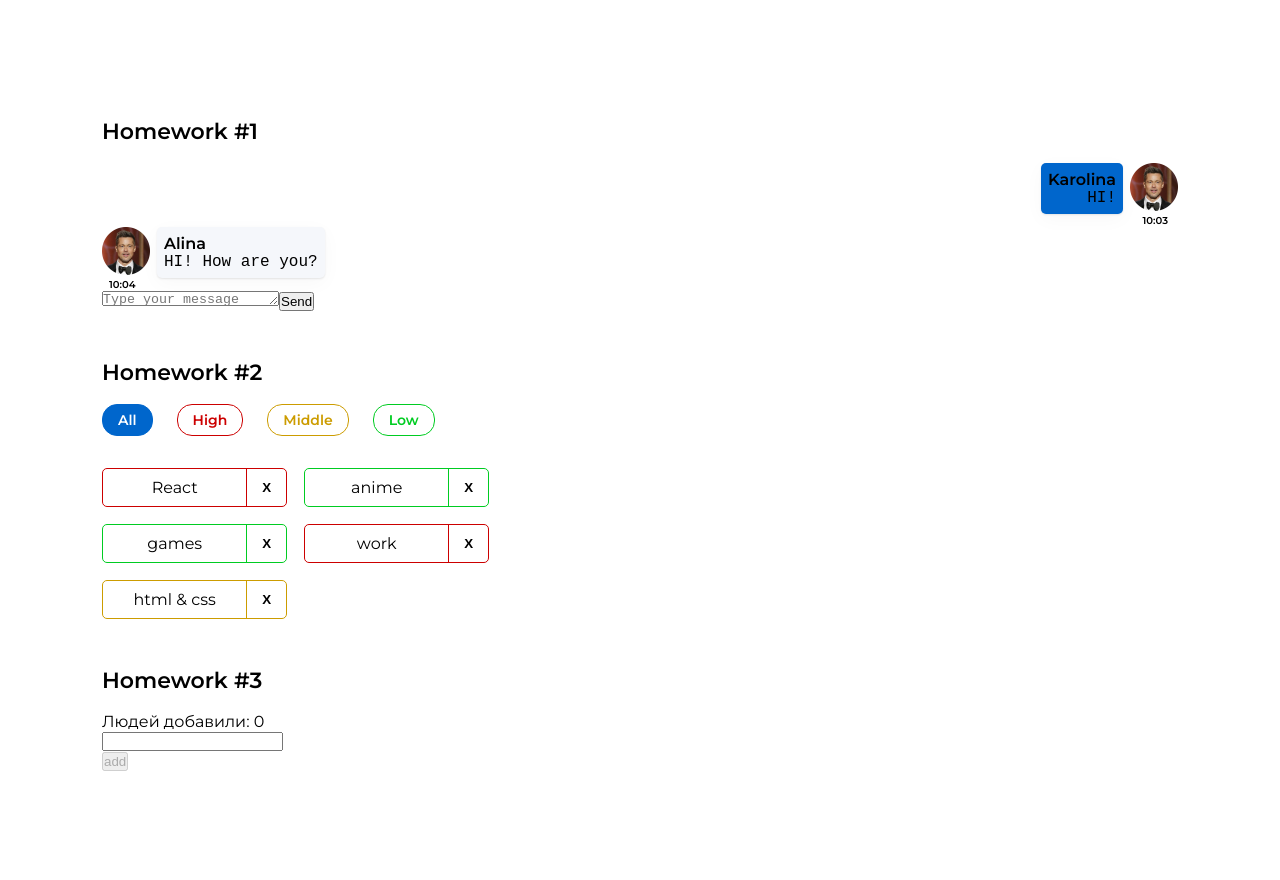
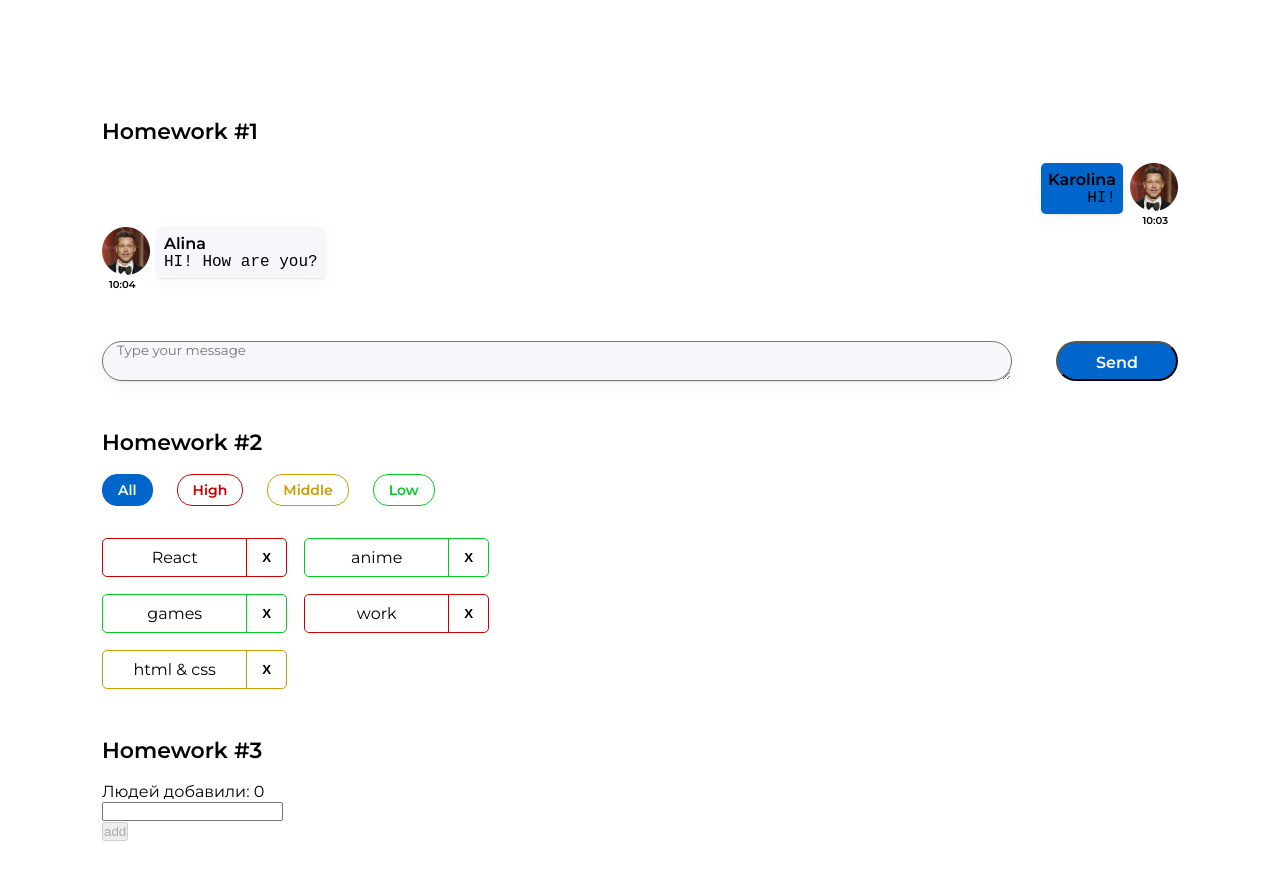
Before and after one commit to KarolinaEsepenok/dzIgnatNew, a React (Create React App) app: page / in a window 1280 px wide. Shown: the top 880 px of the page. Before the commit the page ends 841 px from the top, so only its background shows below. Built offline with nearby package versions, Linux system fonts and the light colour scheme.

Commit message:
commitHW1csstask

```diff
--- a/src/s2-homeworks/hw01/message-sender/MessageSender.module.css
+++ b/src/s2-homeworks/hw01/message-sender/MessageSender.module.css
@@ -1,13 +1,38 @@
 .sendForm {
-
+display: flex;
+    flex-direction: row;
+    justify-content: space-between;
+    align-content: center;
+    margin-top: 50px;
 }
 
 .textarea {
+    flex-basis: 100%;
+    background-color:#F5F7FB;
+    box-shadow: 0px 5px 20px rgba(29, 33, 38, 0.03), 0px 1px 2px rgba(29, 33, 38, 0.1);
+    border-radius: 20px;
+    min-height: 40px;
+;
+
+}
+.textarea::placeholder{
+    text-align: start;
+    font-family: 'Montserrat';
 
 }
 
 .button {
-
+margin-left: 44px;
+    background-color: #0066cc;
+    color: #FFFFFF;
+    font-family: 'Montserrat';
+    font-weight: 600;
+    font-size: 16px;
+    text-align: center;
+    vertical-align: center;
+    padding: 10px 38px;
+    border-radius: 20px;
+    height: 40px;
 }
 
 .button:hover {
--- a/src/s2-homeworks/hw01/message-sender/MessageSender.tsx
+++ b/src/s2-homeworks/hw01/message-sender/MessageSender.tsx
@@ -52,7 +52,7 @@ const MessageSender = (props: any) => {
                     ref={textareaRef}
 
                     title={'Shift+Enter for send'}
-                    placeholder={'Type your message'}
+                    placeholder={'    Type your message'}
                     value={text}
 
                     onChange={onChange}
```
